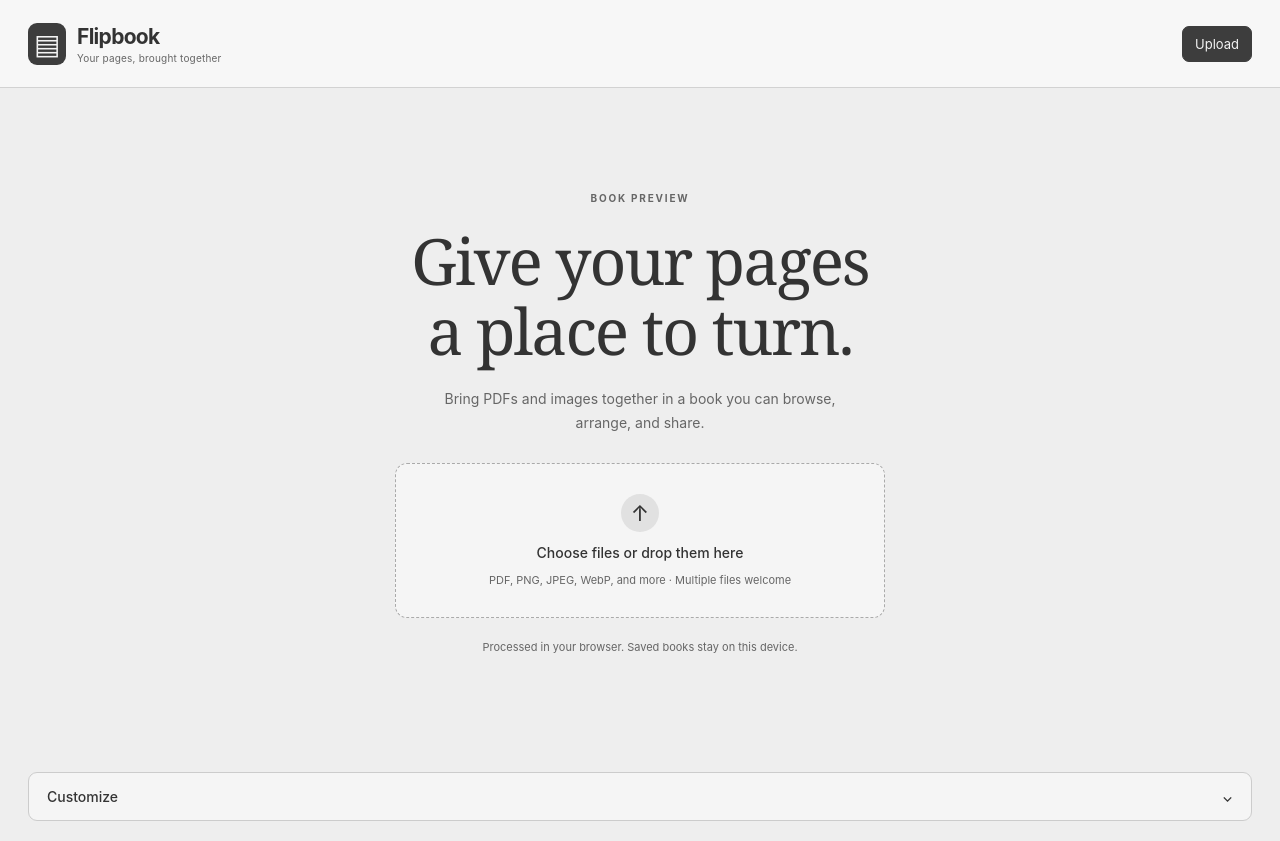
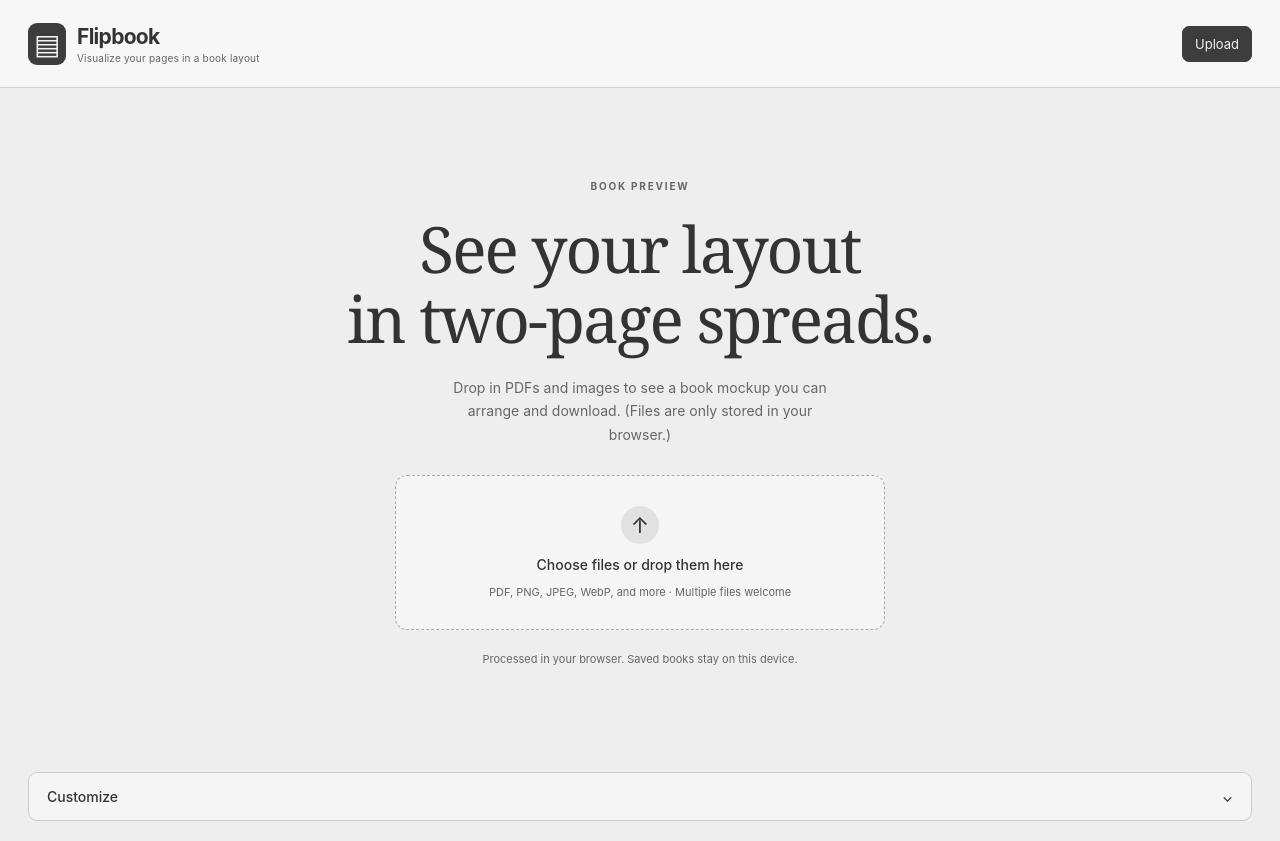
Before and after one commit to curious-studio/flipbook, a React (Vite) app: page / in a window 1280 px wide. Built offline with nearby package versions, Linux system fonts and the light colour scheme.

Commit message:
Update launch page copy

```diff
--- a/src/App.tsx
+++ b/src/App.tsx
@@ -210,7 +210,7 @@ export default function App() {
   return (
     <div className="app">
       <header className="topbar">
-        <div className="brand"><span className="brand-mark" aria-hidden="true">▤</span><div>Flipbook<span className="brand-subtitle">Your pages, brought together</span></div></div>
+        <div className="brand"><span className="brand-mark" aria-hidden="true">▤</span><div>Flipbook<span className="brand-subtitle">Visualize your pages in a book layout</span></div></div>
         {pages.length > 0 && <div className="header-document"><span className="eyebrow">SPREAD PREVIEW</span><h1 className="preview-title">{title}</h1></div>}
         <div className="topbar-actions">
           <button className="primary" onClick={() => fileInputRef.current?.click()} disabled={busy}>Upload</button>
@@ -226,8 +226,8 @@ export default function App() {
           {!pages.length ? (
             <div className="empty-state" onDrop={(e) => { e.preventDefault(); void handleFiles(e.dataTransfer.files) }} onDragOver={(e) => e.preventDefault()}>
               <span className="eyebrow">BOOK PREVIEW</span>
-              <h1>Give your pages<br />a place to turn.</h1>
-              <p>Bring PDFs and images together in a book you can browse, arrange, and share.</p>
+              <h1>See your layout<br />in two-page spreads.</h1>
+              <p>Drop in PDFs and images to see a book mockup you can arrange and download. (Files are only stored in your browser.)</p>
               <button className="drop-zone" onClick={() => fileInputRef.current?.click()} disabled={busy}>
                 <span className="upload-symbol" aria-hidden="true">↑</span><strong>Choose files or drop them here</strong><span>PDF, PNG, JPEG, WebP, and more · Multiple files welcome</span>
               </button>
```
